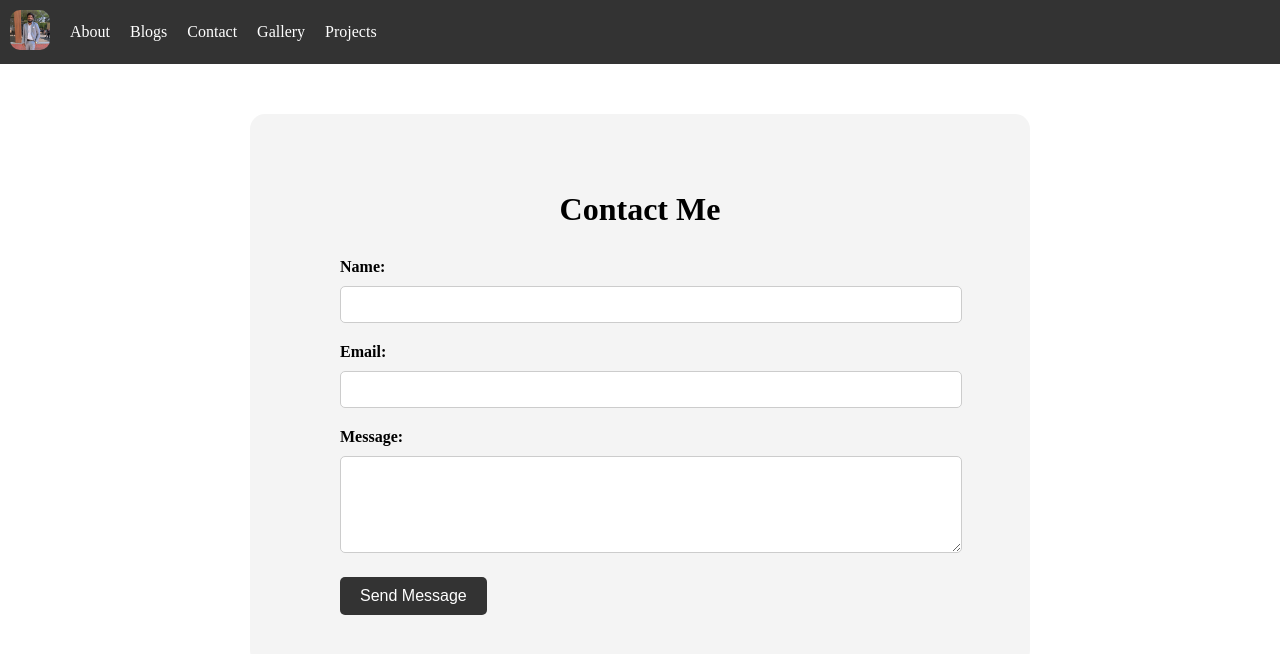
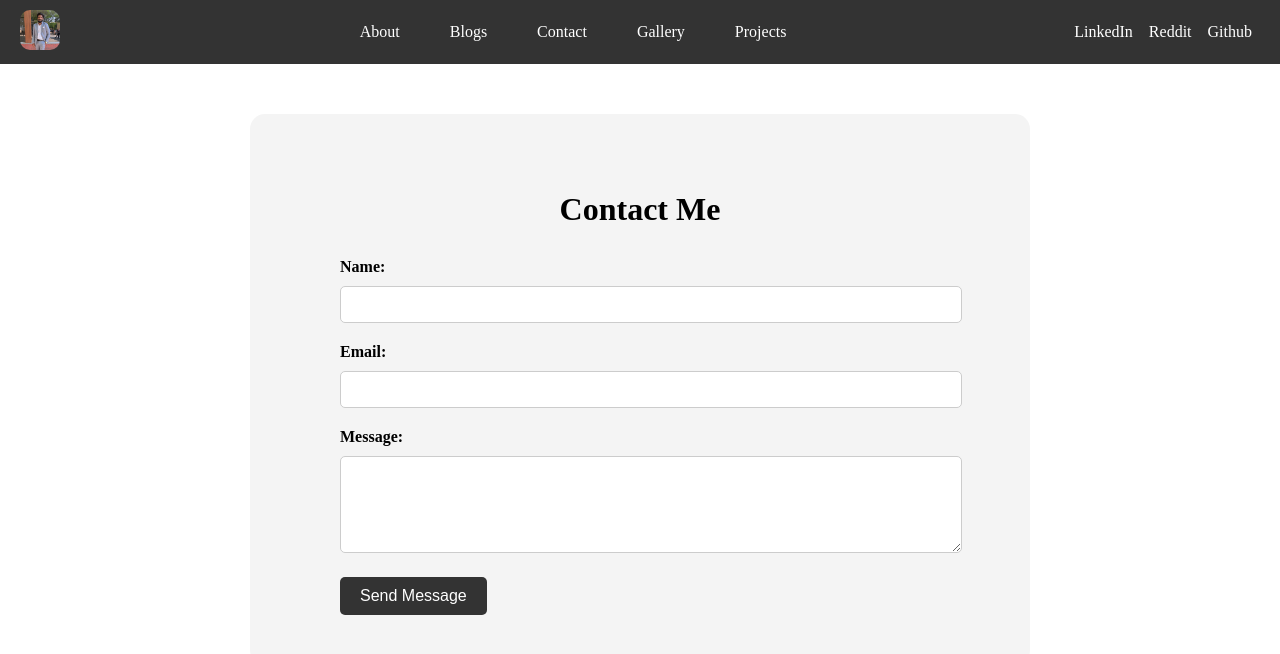
Before and after one commit to k-karthik7/karthikkotha, a website: page public/index.html in a window 1280 px wide. Drawn offline with Linux system fonts and the light colour scheme.

Commit message:
nav bar css

```diff
--- a/public/index.html
+++ b/public/index.html
@@ -9,20 +9,22 @@
     <script src="script.js"></script>
 </head>
 <body>
-<nav>
-    <ul class="navbar">
-        <li>
-            <a href="index.html">
-                <img src="files/karthik.jpg" class="nav-logo">
-            </a>
-        </li>
+<nav id="navbar">
+    <a href="index.html">
+        <img src="files/karthik.jpg" class="nav-logo">
+    </a>
+    <ul id="nav-items">
       <li><a href="#">About</a></li>
       <li><a href="#">Blogs</a></li>
       <li><a href="#contact">Contact</a></li>
       <li><a href="#">Gallery</a></li>
       <li><a href="#">Projects</a></li>
     </ul>
-    <div class="bx bx-menu" id="menu-icon"></div>
+    <ul id="socials">
+        <li><a href="">LinkedIn</a></li>
+        <li><a href="">Reddit</a></li>
+        <li><a href="">Github</a></li>
+    </ul>
 </nav>
 <!-- <p id="disclaimer">
     My website is in development stage, you can access the content soon. And now to test firebase deployment.
--- a/public/styles.css
+++ b/public/styles.css
@@ -5,20 +5,13 @@ body, ul, li {
   list-style: none;
 }
 
-nav {
-  background-color: #333; /* Dark background color for the nav */
-  padding: 10px;
-}
-
-nav ul {
+#navbar {
   display: flex;
   align-items: center;
+  justify-content: space-between;
+  padding: 10px 20px;
+  background-color: #333; /* Background color of the navbar */
 }
-
-nav li {
-  margin-right: 20px;
-}
-
 nav a {
   text-decoration: none;
   color: #fff; /* White text color */
@@ -35,6 +28,55 @@ nav a {
 .nav-logo:hover {
   transform: scale(1.5); /* Slight zoom effect on hover */
 }
+
+#nav-items {
+  display: flex;
+  list-style: none; /* Remove default list styling */
+  margin: 0;
+  padding: 0;
+}
+
+#nav-items li {
+  margin-left: 20px; /* Space between navbar items */
+}
+
+#nav-items a {
+  color: #fff; /* Text color */
+  text-decoration: none; /* Remove underline from links */
+  padding: 8px 15px;
+  transition: background-color 0.3s ease;
+}
+
+#nav-items a:hover {
+  background-color: #555; /* Background color on hover */
+  border-radius: 5px; /* Rounded corners on hover */
+}
+
+#socials {
+  display: flex;
+  list-style: none; /* Remove default list styling */
+  margin: 0;
+  padding: 0;
+}
+
+#socials li {
+  margin-left: 30 px;
+}
+
+#socials a {
+  color: #fff; /* Text color */
+  text-decoration: none; /* Remove underline from links */
+  padding: 8px;
+  transition: background-color 0.3s ease;
+}
+
+#socials a:hover {
+  background-color: #7b7a7a; /* Background color on hover */
+  border-radius: 5px; /* Rounded corners on hover */
+}
+
+
+
 
 /* Mobile responsiveness */
 @media (max-width: 768px) {
```
